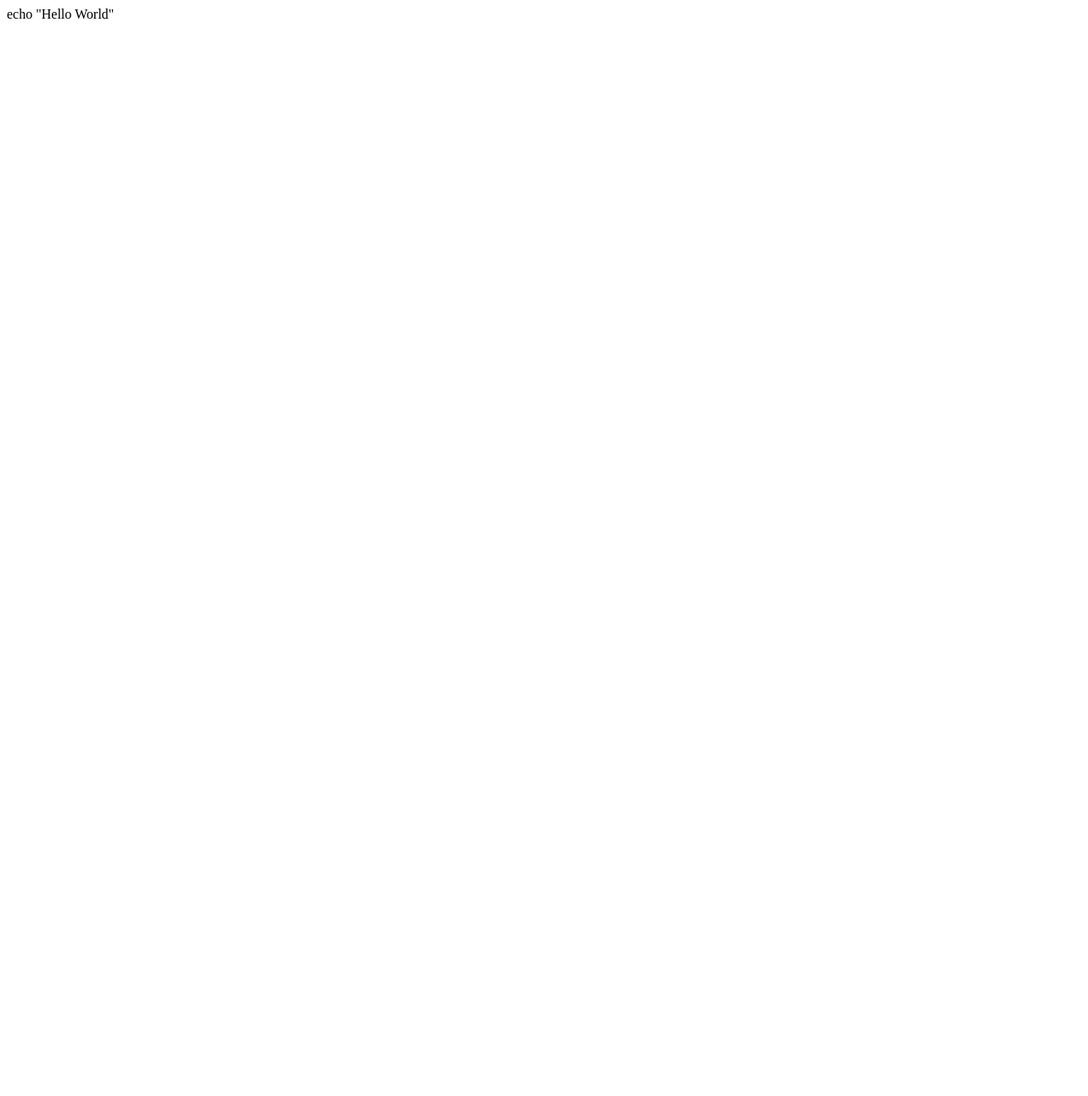
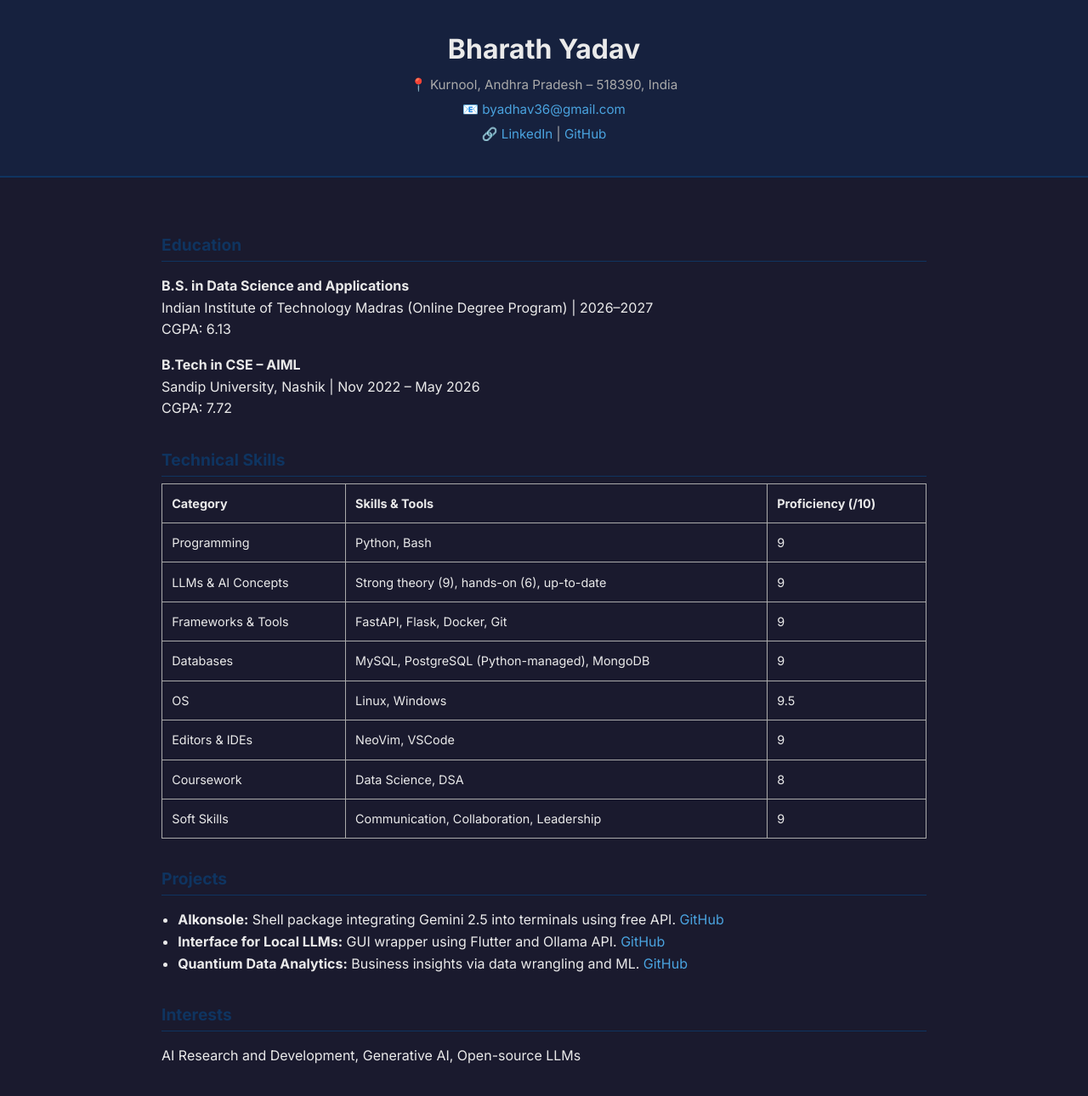
Before and after one commit to 1bharath-yadav/1bharath-yadav.github.io, a plain HTML site: page index.html in a window 1280 px wide. Shown: the whole page at 85% size. Before the commit the page ends 800 px from the top, so only its background shows below. Drawn offline with Linux system fonts and the light colour scheme.

Commit message:
index updated

```diff
--- a/index.html
+++ b/index.html
@@ -1 +1,138 @@
-echo "Hello World"
+<!DOCTYPE html>
+<html lang="en">
+<head>
+  <meta charset="UTF-8" />
+  <meta name="viewport" content="width=device-width, initial-scale=1.0" />
+  <title>Bharath Yadav | Resume</title>
+  <link rel="preconnect" href="https://fonts.googleapis.com">
+  <link rel="preconnect" href="https://fonts.gstatic.com" crossorigin>
+  <link href="https://fonts.googleapis.com/css2?family=Inter:wght@400;600;700&display=swap" rel="stylesheet">
+  <style>
+    :root {
+      --primary: #1a1a2e;
+      --secondary: #16213e;
+      --accent: #0f3460;
+      --text: #eaeaea;
+      --muted: #aaa;
+    }
+
+    body {
+      margin: 0;
+      font-family: 'Inter', sans-serif;
+      background: var(--primary);
+      color: var(--text);
+      line-height: 1.6;
+    }
+
+    header {
+      background: var(--secondary);
+      padding: 2rem;
+      text-align: center;
+      border-bottom: 2px solid var(--accent);
+    }
+
+    h1 {
+      margin: 0;
+      font-size: 2rem;
+    }
+
+    p.contact {
+      margin: 0.3rem 0;
+      font-size: 0.95rem;
+      color: var(--muted);
+    }
+
+    main {
+      max-width: 900px;
+      margin: 2rem auto;
+      padding: 1rem;
+    }
+
+    section {
+      margin-bottom: 2rem;
+    }
+
+    h2 {
+      color: var(--accent);
+      font-size: 1.2rem;
+      margin-bottom: 0.5rem;
+      border-bottom: 1px solid var(--accent);
+      padding-bottom: 0.2rem;
+    }
+
+    table {
+      width: 100%;
+      border-collapse: collapse;
+      font-size: 0.9rem;
+    }
+
+    th, td {
+      border: 1px solid var(--muted);
+      padding: 0.7rem;
+      text-align: left;
+    }
+
+    a {
+      color: #4aa3df;
+      text-decoration: none;
+    }
+
+    a:hover {
+      text-decoration: underline;
+    }
+
+    ul {
+      padding-left: 1.2rem;
+    }
+  </style>
+</head>
+<body>
+  <header>
+    <h1>Bharath Yadav</h1>
+    <p class="contact">📍 Kurnool, Andhra Pradesh – 518390, India</p>
+    <p class="contact">📧 <a href="mailto:byadhav36@gmail.com">byadhav36@gmail.com</a></p>
+    <p class="contact">🔗 <a href="https://linkedin.com/in/bharathyadav44">LinkedIn</a> | <a href="https://github.com/1bharath-yadav">GitHub</a></p>
+  </header>
+
+  <main>
+    <section>
+      <h2>Education</h2>
+      <p><strong>B.S. in Data Science and Applications</strong><br>Indian Institute of Technology Madras (Online Degree Program) | 2026–2027<br>CGPA: 6.13</p>
+      <p><strong>B.Tech in CSE – AIML</strong><br>Sandip University, Nashik | Nov 2022 – May 2026<br>CGPA: 7.72</p>
+    </section>
+
+    <section>
+      <h2>Technical Skills</h2>
+      <table>
+        <thead>
+          <tr><th>Category</th><th>Skills & Tools</th><th>Proficiency (/10)</th></tr>
+        </thead>
+        <tbody>
+          <tr><td>Programming</td><td>Python, Bash</td><td>9</td></tr>
+          <tr><td>LLMs & AI Concepts</td><td>Strong theory (9), hands-on (6), up-to-date</td><td>9</td></tr>
+          <tr><td>Frameworks & Tools</td><td>FastAPI, Flask, Docker, Git</td><td>9</td></tr>
+          <tr><td>Databases</td><td>MySQL, PostgreSQL (Python-managed), MongoDB</td><td>9</td></tr>
+          <tr><td>OS</td><td>Linux, Windows</td><td>9.5</td></tr>
+          <tr><td>Editors & IDEs</td><td>NeoVim, VSCode</td><td>9</td></tr>
+          <tr><td>Coursework</td><td>Data Science, DSA</td><td>8</td></tr>
+          <tr><td>Soft Skills</td><td>Communication, Collaboration, Leadership</td><td>9</td></tr>
+        </tbody>
+      </table>
+    </section>
+
+    <section>
+      <h2>Projects</h2>
+      <ul>
+        <li><strong>AIkonsole:</strong> Shell package integrating Gemini 2.5 into terminals using free API. <a href="https://github.com/1bharath-yadav/AIkonsole">GitHub</a></li>
+        <li><strong>Interface for Local LLMs:</strong> GUI wrapper using Flutter and Ollama API. <a href="https://github.com/1bharath-yadav/interface-for-local-llms">GitHub</a></li>
+        <li><strong>Quantium Data Analytics:</strong> Business insights via data wrangling and ML. <a href="https://github.com/1bharath-yadav/Quantium_data_analytics">GitHub</a></li>
+      </ul>
+    </section>
+
+    <section>
+      <h2>Interests</h2>
+      <p>AI Research and Development, Generative AI, Open-source LLMs</p>
+    </section>
+  </main>
+</body>
+</html>
```
